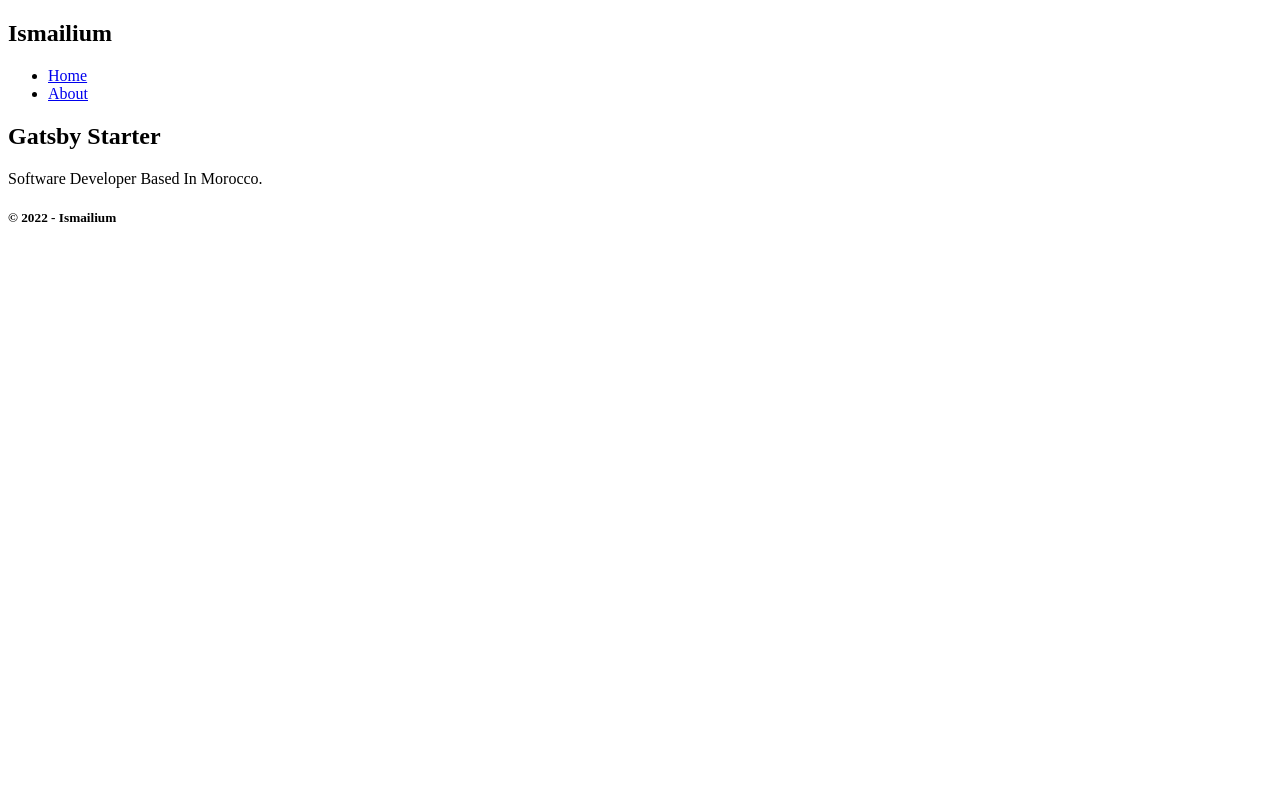
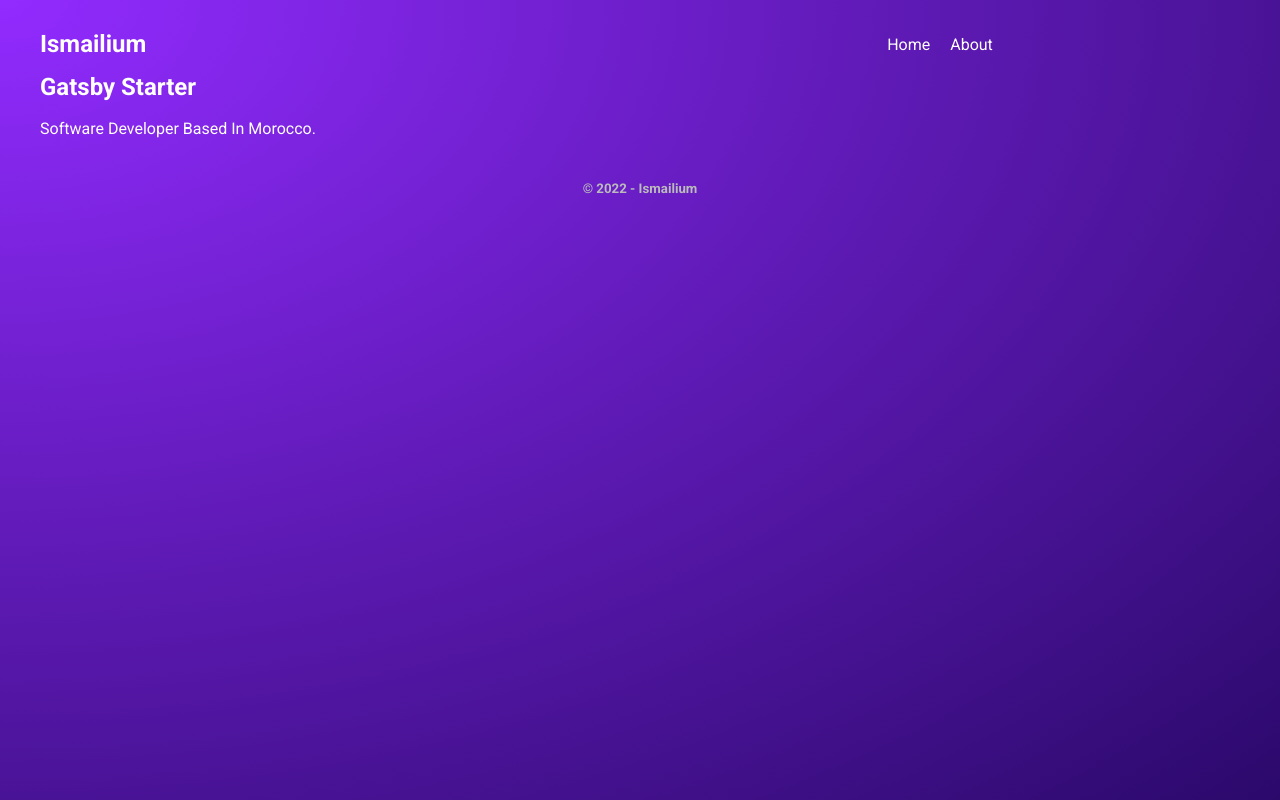
Before and after one commit to boularbahsmail/Gatsbyjs, a Gatsby site: page / in a window 1280 px wide. Built offline with nearby package versions, Linux system fonts and the light colour scheme; Gatsby itself is replaced by a stand-in of ours.

Commit message:
Styling Components

```diff
--- a/src/components/Layout.js
+++ b/src/components/Layout.js
@@ -1,4 +1,5 @@
 import React from "react";
+import '../styles/global.css';
 
 // Components
 import Navbar from './Navbar';
--- /dev/null
+++ b/src/styles/global.css
@@ -0,0 +1,63 @@
+/* Google Font */
+@import url('https://fonts.googleapis.com/css2?family=Roboto:wght@100;300;400;500;700;900&display=swap');
+
+* {
+    padding: 0;
+    margin: 0;
+    text-decoration: none;
+    font-family: 'Roboto', sans-serif;
+}
+
+html, body {
+    min-height: 100%;
+}
+
+body {
+    background: radial-gradient(at top left, rgba(146, 43, 255, 1) 0%, rgba(43, 9, 107, 1) 100%);
+    background-repeat: no-repeat;
+    color: white;
+    padding: 15px;
+}
+
+p {
+    margin: 16px auto;
+    line-height: 1.5em;
+}
+
+/* Layout & Nav */
+.layout {
+    max-width: 1200px;
+    margin: 0 auto;
+}
+
+nav {
+    display: grid;
+    grid-template-columns: 1fr 1fr;
+    margin: 15px auto;
+}
+
+nav ul {
+    display: flex;
+    justify-content: center;
+    align-items: center;
+}
+
+nav ul li {
+    list-style-type: none;
+    margin: 0 10px;
+}
+
+nav ul li a {
+    color: white;
+    padding: 5px 0;
+}
+
+nav ul li a:hover {
+    border-bottom: 3px solid white;
+}
+
+footer h5 {
+    text-align: center;
+    color: #bbb;
+    margin: 40px auto;
+}
```
